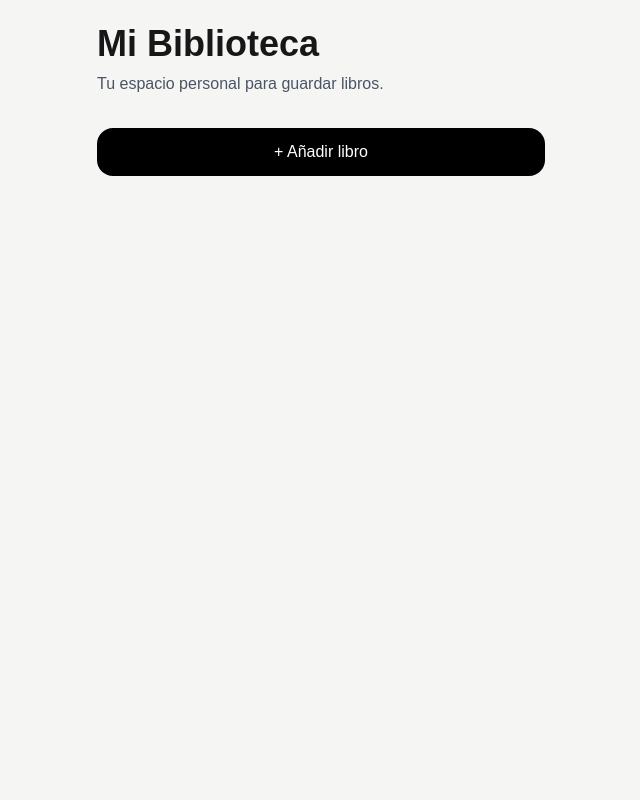
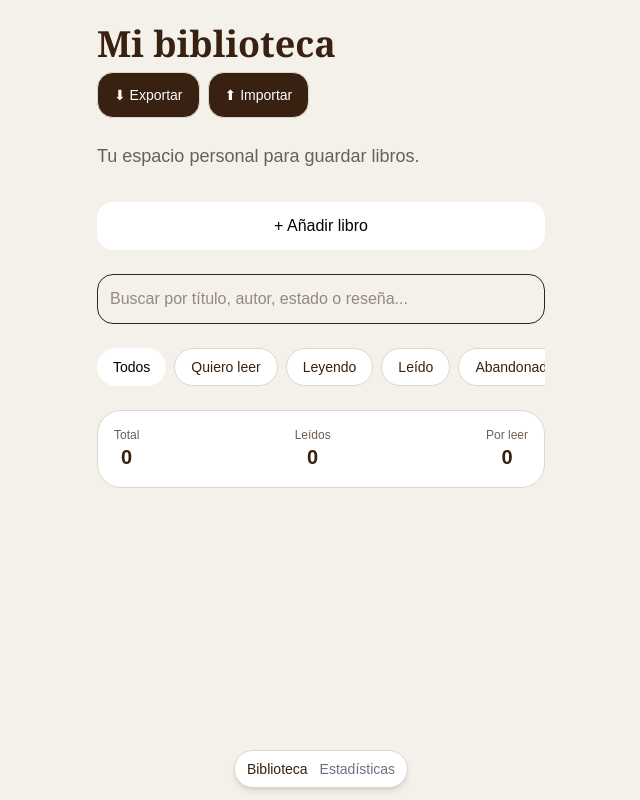
Before and after one commit to alainacevedoc/mi-biblioteca, a Next.js app: page / in a window 1280 px wide. Shown: the whole page, without its empty margins (319-959 px from the left). Built offline with nearby package versions, Linux system fonts and the light colour scheme.

Commit message:
Actualizar app completa

```diff
--- a/app/page.tsx
+++ b/app/page.tsx
@@ -7,6 +7,8 @@ type Book = {
   author: string;
   status: string;
   review: string;
+  cover: string;
+  date: string;
 };
 
 export default function Home() {
@@ -14,10 +16,20 @@ export default function Home() {
   const [loaded, setLoaded] = useState(false);
 
   const [showForm, setShowForm] = useState(false);
+
   const [title, setTitle] = useState("");
   const [author, setAuthor] = useState("");
   const [status, setStatus] = useState("Quiero leer");
   const [review, setReview] = useState("");
+  const [cover, setCover] = useState("");
+  const [date, setDate] = useState("");
+
+  const [editingIndex, setEditingIndex] = useState<number | null>(null);
+
+  const [search, setSearch] = useState("");
+  const [shelf, setShelf] = useState("Todos");
+  const [tab, setTab] = useState("biblioteca");
+  const [selectedBook, setSelectedBook] = useState<Book | null>(null);
 
   useEffect(() => {
     const savedBooks = localStorage.getItem("books");
@@ -35,9 +47,54 @@ export default function Home() {
     }
   }, [books, loaded]);
 
+  const filteredBooks = [...books]
+  .sort((a, b) => new Date(b.date).getTime() - new Date(a.date).getTime())
+  .filter((book) => shelf === "Todos" || book.status === shelf)
+  .filter((book) =>
+    `${book.title} ${book.author} ${book.status} ${book.review}`
+      .toLowerCase()
+      .includes(search.toLowerCase())
+  );
+async function searchBookInfo() {
+  if (!title.trim()) return;
+
+  const response = await fetch(
+    `https://openlibrary.org/search.json?title=${encodeURIComponent(title)}&limit=1`
+  );
+
+  const data = await response.json();
+  const book = data.docs?.[0];
+
+  if (!book) return;
+
+  if (book.author_name?.[0]) {
+    setAuthor(book.author_name[0]);
+  }
+
+  if (book.cover_i) {
+    setCover(`https://covers.openlibrary.org/b/id/${book.cover_i}-L.jpg`);
+  }
+}
   function addBook() {
     if (!title.trim()) return;
 
+    if (editingIndex !== null) {
+      const updatedBooks = books.map((book, index) =>
+        index === editingIndex
+          ? {
+              title,
+              author,
+              status,
+              review,
+              cover,
+              date,
+            }
+          : book
+      );
+
+      setBooks(updatedBooks);
+      setEditingIndex(null);
+    } else {
       setBooks([
         ...books,
         {
@@ -45,90 +102,270 @@ export default function Home() {
           author,
           status,
           review,
+          cover,
         },
       ]);
+    }
 
     setTitle("");
     setAuthor("");
     setStatus("Quiero leer");
     setReview("");
+    setCover("");
+    setDate("");
+
     setShowForm(false);
   }
 
   return (
-    <main className="min-h-screen bg-stone-100 p-6">
-      <div className="max-w-md mx-auto">
-        <h1 className="text-4xl font-bold mb-2">Mi Biblioteca</h1>
+    <main className="min-h-screen bg-[#f4f1ea] text-[#1f2933] text-[#382110] p-6">
+      <div className="max-w-md mx-auto pb-20">
+        <h1 className="text-4xl font-serif font-bold mb-2 text-[#382110]">
+          Mi biblioteca
+        </h1>
+<div className="flex gap-2 mb-6">
+  <button
+    onClick={() => {
+      const data = JSON.stringify(books, null, 2);
+      const blob = new Blob([data], { type: "application/json" });
+      const url = URL.createObjectURL(blob);
+      const a = document.createElement("a");
+      a.href = url;
+      a.download = "biblioteca.json";
+      a.click();
+      URL.revokeObjectURL(url);
+    }}
+    className="bg-[#382110] text-white border border-[#ddd6cc] px-4 py-3 rounded-2xl text-sm"
+  >
+    ⬇ Exportar
+  </button>
 
-        <p className="text-gray-600 mb-8">
+  <label className="bg-[#382110] text-white border border-[#ddd6cc] px-4 py-3 rounded-2xl text-sm">
+    ⬆ Importar
+    <input
+      type="file"
+      accept=".json"
+      onChange={(e) => {
+        const file = e.target.files?.[0];
+        if (!file) return;
+        const reader = new FileReader();
+        reader.onload = (event) => {
+          const text = event.target?.result;
+          if (typeof text === "string") {
+            setBooks(JSON.parse(text));
+          }
+        };
+        reader.readAsText(file);
+      }}
+      className="hidden"
+    />
+  </label>
+</div>
+          <p className="text-[#6b5f55] mb-8 text-lg">
   Tu espacio personal para guardar libros.
 </p>
 
         <button
           onClick={() => setShowForm(!showForm)}
-          className="bg-black text-white px-4 py-3 rounded-2xl w-full mb-6"
+          className="bg-white text-black px-4 py-3 rounded-2xl w-full mb-6"
         >
           + Añadir libro
         </button>
 
+        <input
+          className="w-full border rounded-2xl p-3 mb-6"
+          placeholder="Buscar por título, autor, estado o reseña..."
+          value={search}
+          onChange={(e) => setSearch(e.target.value)}
+        />
+<div className="flex gap-2 overflow-x-auto mb-6">
+  {["Todos", "Quiero leer", "Leyendo", "Leído", "Abandonado"].map((item) => (
+    <button
+      key={item}
+      onClick={() => setShelf(item)}
+      className={`px-4 py-2 rounded-full text-sm whitespace-nowrap ${
+        shelf === item
+          ? "bg-white text-black"
+          : "bg-white text-[#382110] border border-[#ddd6cc]"
+      }`}
+    >
+      {item}
+    </button>
+  ))}
+</div>
         {showForm && (
   <div className="bg-white rounded-2xl p-4 shadow-sm mb-6 space-y-3">
-            <input
-              className="w-full border rounded-xl p-3"
-              placeholder="Título del libro"
-              value={title}
-              onChange={(e) => setTitle(e.target.value)}
-            />
-
-            <input
-              className="w-full border rounded-xl p-3"
-              placeholder="Autor"
-              value={author}
-              onChange={(e) => setAuthor(e.target.value)}
-            />
-
-            <select
-              className="w-full border rounded-xl p-3"
-              value={status}
-              onChange={(e) => setStatus(e.target.value)}
+    <input className="w-full border border-[#ddd6cc] bg-[#111827] text-[#382110] rounded-xl p-3" placeholder="Título del libro" value={title} onChange={(e) => setTitle(e.target.value)} />
+    <button
+  onClick={searchBookInfo}
+  className="bg-[#111827] text-[#382110] border border-[#ddd6cc] px-4 py-3 rounded-xl text-sm w-full"
 >
+  Buscar portada y autor
+</button>
+    <input className="bg-[#111827] text-[#382110] border border-[#ddd6cc] px-4 py-3 rounded-xl text-sm w-full" placeholder="Autor" value={author} onChange={(e) => setAuthor(e.target.value)} />
+    <select className="w-full border border-[#ddd6cc] bg-[#111827] text-[#382110] rounded-xl p-3" value={status} onChange={(e) => setStatus(e.target.value)}>
       <option>Quiero leer</option>
       <option>Leyendo</option>
       <option>Leído</option>
       <option>Abandonado</option>
     </select>
-
-            <textarea
-              className="w-full border rounded-xl p-3"
-              placeholder="Reseña personal"
-              value={review}
-              onChange={(e) => setReview(e.target.value)}
+    <input className="w-full border border-[#ddd6cc] bg-[#111827] text-[#382110] rounded-xl p-3" placeholder="URL de la portada" value={cover} onChange={(e) => setCover(e.target.value)} />
+    <input
+  type="date"
+  className="w-full border border-[#ddd6cc] bg-[#111827] text-[#382110] rounded-xl p-3"
+  value={date}
+  onChange={(e) => setDate(e.target.value)}
 />
-
-            <button
-              onClick={addBook}
-              className="bg-black text-white px-4 py-3 rounded-2xl w-full"
-            >
+    <textarea className="w-full border border-[#ddd6cc] bg-[#111827] text-[#382110] rounded-xl p-3 p-3" placeholder="Reseña personal" value={review} onChange={(e) => setReview(e.target.value)} />
+    <button onClick={addBook} className="bg-black text-[#382110] px-4 py-3 rounded-2xl w-full">
       Guardar libro
     </button>
   </div>
 )}
 
+{selectedBook && (
+  <div
+  className="fixed inset-0 bg-black/40 z-50 flex items-end"
+  onClick={() => setSelectedBook(null)}
+>
+    <div
+  className="bg-white w-full rounded-t-3xl p-6 max-h-[90vh] overflow-y-auto"
+  onClick={(e) => e.stopPropagation()}
+>
+
+      <button
+        onClick={() => setSelectedBook(null)}
+        className="mb-6 text-sm text-gray-500"
+      >
+        Cerrar
+      </button>
+
+      {selectedBook.cover && (
+        <img
+          src={selectedBook.cover}
+          alt={selectedBook.title}
+          className="w-40 h-56 object-contain rounded-2xl mb-4 mx-auto bg-[#222]"
+        />
+      )}
+
+      <p className="text-gray-500 mb-2">
+        {selectedBook.author}
+      </p>
+
+      <h2 className="text-4xl font-black tracking-tight mb-4">
+        {selectedBook.title}
+      </h2>
+
+      <span className="inline-block bg-green-100 text-green-800 text-sm px-3 py-1 rounded-full mb-6">
+        {selectedBook.status}
+      </span>
+
+      <p className="text-gray-700 leading-7">
+        {selectedBook.review}
+      </p>
+    </div>
+  </div>
+)}
+<div className="bg-white rounded-3xl p-4 border border-[#ddd6cc] mb-6">
+  <div className="flex justify-between text-center">
+    <div>
+      <p className="text-xs text-[#6b5f55]">Total</p>
+      <p className="text-xl font-bold text-[#382110]">
+        {books.length}
+      </p>
+    </div>
+
+    <div>
+      <p className="text-xs text-[#6b5f55]">Leídos</p>
+      <p className="text-xl font-bold text-[#382110]">
+        {books.filter((b) => b.status === "Leído").length}
+      </p>
+    </div>
+
+    <div>
+      <p className="text-xs text-[#6b5f55]">Por leer</p>
+      <p className="text-xl font-bold text-[#382110]">
+        {books.filter((b) => b.status === "Quiero leer").length}
+      </p>
+    </div>
+  </div>
+</div>
+        {tab === "biblioteca" && (
   <div className="space-y-4">
-          {books.map((book, index) => (
-            <div key={index} className="bg-white rounded-2xl p-4 shadow-sm">
-              <p className="text-sm text-gray-500 mb-1">{book.author}</p>
+          {filteredBooks.map((book, index) => (
+            <div
+  key={index}
+  onClick={() => setSelectedBook(book)}
+  className="bg-[#1b1b1b] rounded-3xl p-4 shadow-md border border-neutral-200 overflow-hidden transition-all hover:scale-[1.01] cursor-pointer"
+>
+              {book.cover && (
+                <img
+                  src={book.cover}
+                  alt={book.title}
+                  className="w-full h-64 object-cover rounded-2xl mb-4"
+                />
+              )}
 
-              <h2 className="text-2xl font-semibold mb-2">{book.title}</h2>
+              <p className="text-sm text-gray-400 mb-1">{book.author}</p>
+
+              <h2 className="text-3xl font-bold tracking-tight mb-2 text-white">
+                {book.title}
+              </h2>
 
               <span className="inline-block bg-green-100 text-green-800 text-sm px-3 py-1 rounded-full mb-3">
                 {book.status}
               </span>
 
-              <p className="text-gray-700">{book.review}</p>
+              <p className="text-[#4b5563]">{book.review}</p>
+{book.date && (
+  <p className="text-sm text-gray-400 mt-3">
+    Leído el {book.date}
+  </p>
+)}
+              <button
+                onClick={() => {
+                  setTitle(book.title);
+                  setAuthor(book.author);
+                  setStatus(book.status);
+                  setReview(book.review);
+                  setCover(book.cover);
+
+                  setEditingIndex(index);
+                  setShowForm(true);
+                }}
+                className="mt-4 mr-4 text-blue-500 text-sm"
+              >
+                Editar
+              </button>
+
+              <button
+                onClick={(e) => {
+  e.stopPropagation();
+                  const updatedBooks = books.filter((_, i) => i !== index);
+                  setBooks(updatedBooks);
+                }}
+                className="mt-4 text-red-500 text-sm"
+              >
+                Eliminar
+              </button>
             </div>
           ))}
         </div>
+      )}
+</div>
+<div className="fixed bottom-3 left-1/2 -translate-x-1/2 bg-white border border-[#ddd6cc] rounded-full px-3 py-2 flex gap-3 shadow-md text-sm">  <button
+    onClick={() => setTab("biblioteca")}
+    className={tab === "biblioteca" ? "text-[#382110]" : "text-gray-500"}
+  >
+    Biblioteca
+  </button>
+
+  <button
+    onClick={() => setTab("estadisticas")}
+    className={tab === "estadisticas" ? "text-[#382110]" : "text-gray-500"}
+  >
+    Estadísticas
+  </button>
 </div>
 </main>
   );
```
Lines whose indentation alone changed are shown as unchanged.
